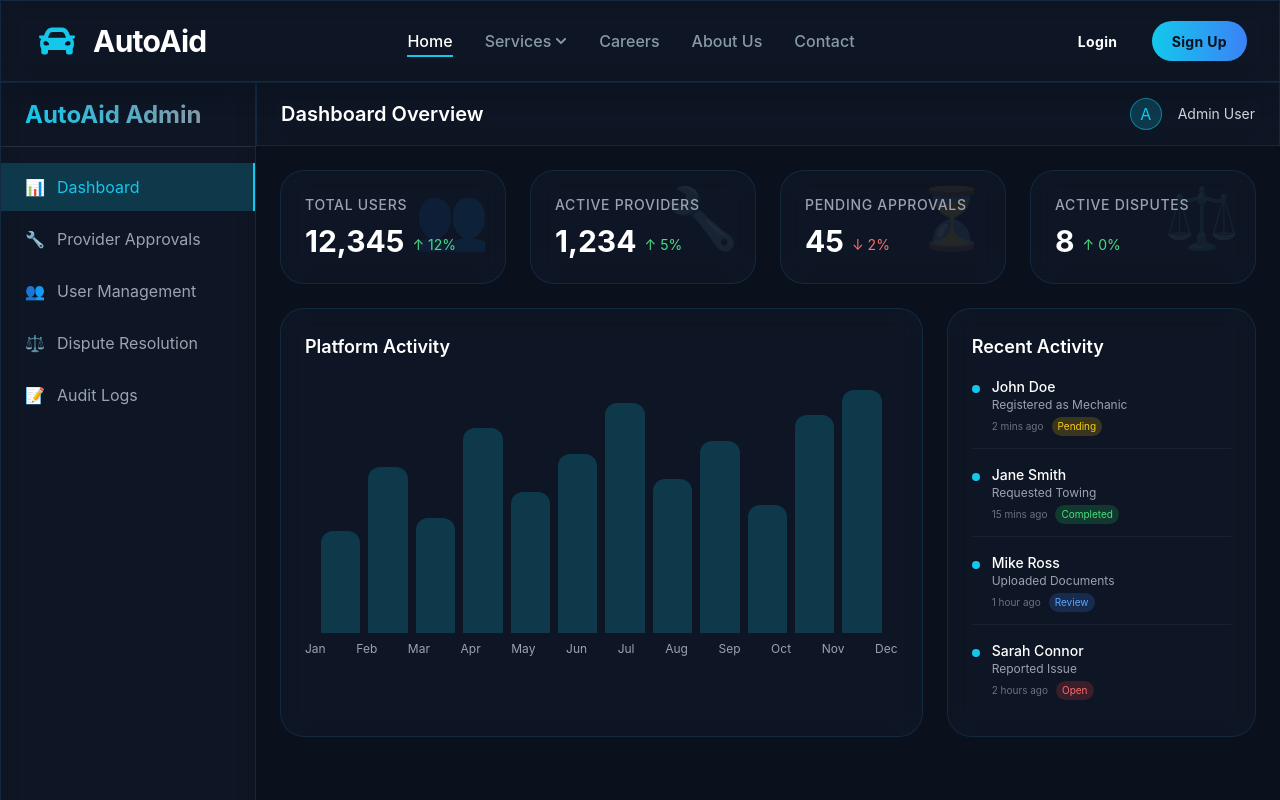
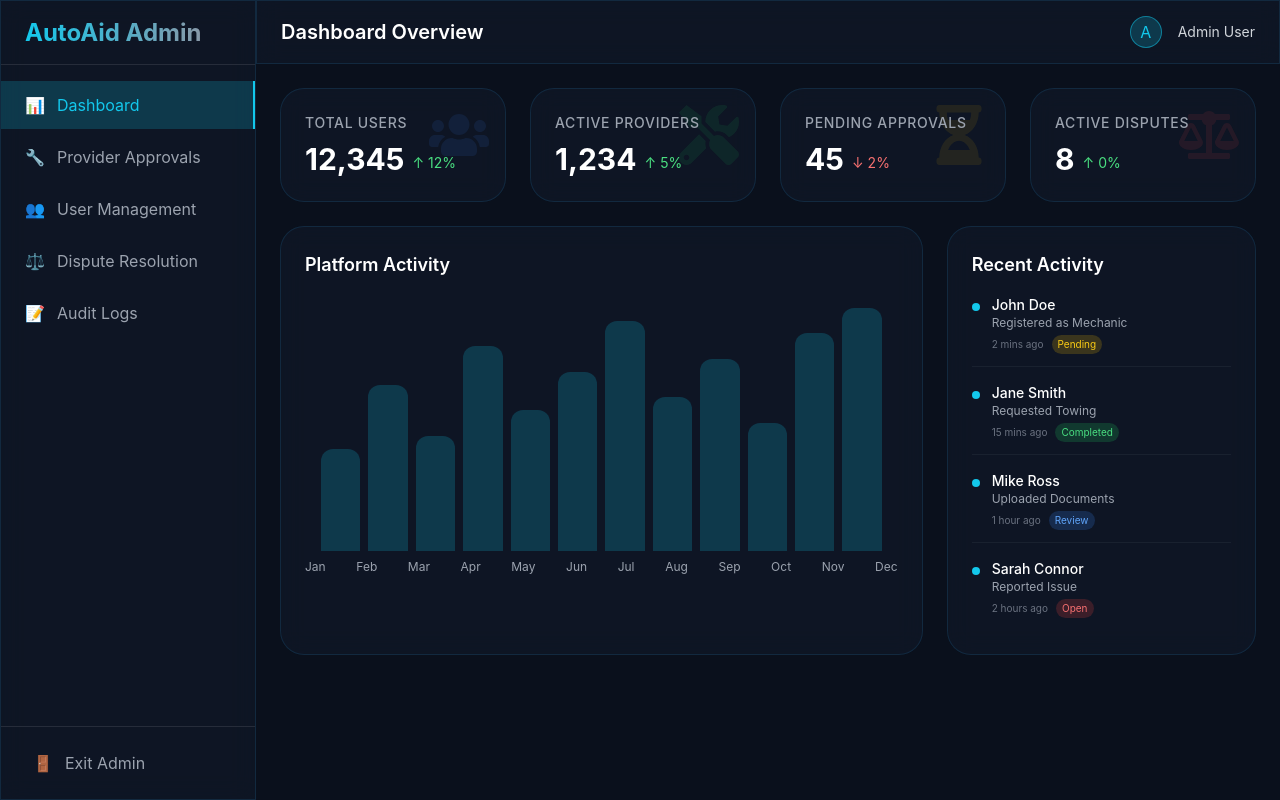
Before and after one commit to Umar-khan4260/AutoAid, a React (Vite) app in the folder AutoAid_React_App/: page /admin in a window 1280 px wide. Shown: the top 800 px of the page. Built offline with nearby package versions, Linux system fonts and the light colour scheme.

Commit message:
updating Admin and fixing some issues

```diff
--- a/AutoAid_React_App/src/App.jsx
+++ b/AutoAid_React_App/src/App.jsx
@@ -1,18 +1,29 @@
 import React from 'react';
 import { BrowserRouter as Router, Routes, Route } from 'react-router-dom';
-import Navbar from './components/Navbar';
-import Footer from './components/Footer';
+import MainLayout from './components/MainLayout';
+import AdminLayout from './components/AdminLayout';
+
+// Pages
 import Home from './pages/Home';
 import About from './pages/About';
 import Careers from './pages/Careers';
 import Contact from './pages/Contact';
-import AdminLayout from './components/AdminLayout';
+
+// Auth Pages
+import Login from './pages/Login';
+import Signup from './pages/Signup';
+import VerifyAccount from './pages/VerifyAccount';
+import AccountSuccess from './pages/AccountSuccess';
+import ProviderSignup from './pages/ProviderSignup';
+
+// Admin Pages
 import AdminDashboard from './pages/admin/AdminDashboard';
 import ProviderApprovals from './pages/admin/ProviderApprovals';
 import UserManagement from './pages/admin/UserManagement';
 import DisputeResolution from './pages/admin/DisputeResolution';
 import AuditLogs from './pages/admin/AuditLogs';
 
+// Service Pages
 import BreakdownRepair from './pages/BreakdownRepair';
 import LockoutService from './pages/LockoutService';
 import TowingService from './pages/TowingService';
@@ -24,9 +35,16 @@ function App() {
   return (
     <Router>
       <div className="bg-background-dark font-display text-white min-h-screen">
-        <Navbar />
-        <main className="flex flex-col">
         <Routes>
+          {/* Public Routes without Layout */}
+          <Route path="/login" element={<Login />} />
+          <Route path="/signup" element={<Signup />} />
+          <Route path="/verify-account" element={<VerifyAccount />} />
+          <Route path="/account-success" element={<AccountSuccess />} />
+          <Route path="/provider-signup" element={<ProviderSignup />} />
+
+          {/* Main Layout Routes */}
+          <Route element={<MainLayout />}>
             <Route path="/" element={<Home />} />
             <Route path="/about" element={<About />} />
             <Route path="/careers" element={<Careers />} />
@@ -39,6 +57,7 @@ function App() {
             <Route path="/services/fuel-delivery" element={<FuelDelivery />} />
             <Route path="/services/temporary-driver" element={<TemporaryDriver />} />
             <Route path="/services/route-planning" element={<RoutePlanning />} />
+          </Route>
 
           {/* Admin Routes */}
           <Route path="/admin" element={<AdminLayout />}>
@@ -49,8 +68,6 @@ function App() {
             <Route path="audit-logs" element={<AuditLogs />} />
           </Route>
         </Routes>
-        </main>
-        <Footer />
       </div>
     </Router>
   );
--- a/AutoAid_React_App/src/pages/admin/AdminDashboard.jsx
+++ b/AutoAid_React_App/src/pages/admin/AdminDashboard.jsx
@@ -1,13 +1,14 @@
 import React from 'react';
 import StatCard from '../../components/admin/StatCard';
+import { FaUsers, FaTools, FaHourglassHalf, FaBalanceScale } from 'react-icons/fa';
 
 const AdminDashboard = () => {
     // Mock data
     const stats = [
-        { title: 'Total Users', value: '12,345', change: 12, icon: '👥', color: 'blue' },
-        { title: 'Active Providers', value: '1,234', change: 5, icon: '🔧', color: 'green' },
-        { title: 'Pending Approvals', value: '45', change: -2, icon: '⏳', color: 'yellow' },
-        { title: 'Active Disputes', value: '8', change: 0, icon: '⚖️', color: 'red' },
+        { title: 'Total Users', value: '12,345', change: 12, icon: <FaUsers />, color: 'blue' },
+        { title: 'Active Providers', value: '1,234', change: 5, icon: <FaTools />, color: 'green' },
+        { title: 'Pending Approvals', value: '45', change: -2, icon: <FaHourglassHalf />, color: 'yellow' },
+        { title: 'Active Disputes', value: '8', change: 0, icon: <FaBalanceScale />, color: 'red' },
     ];
 
     const recentActivity = [
```
Lines whose indentation alone changed are shown as unchanged.
